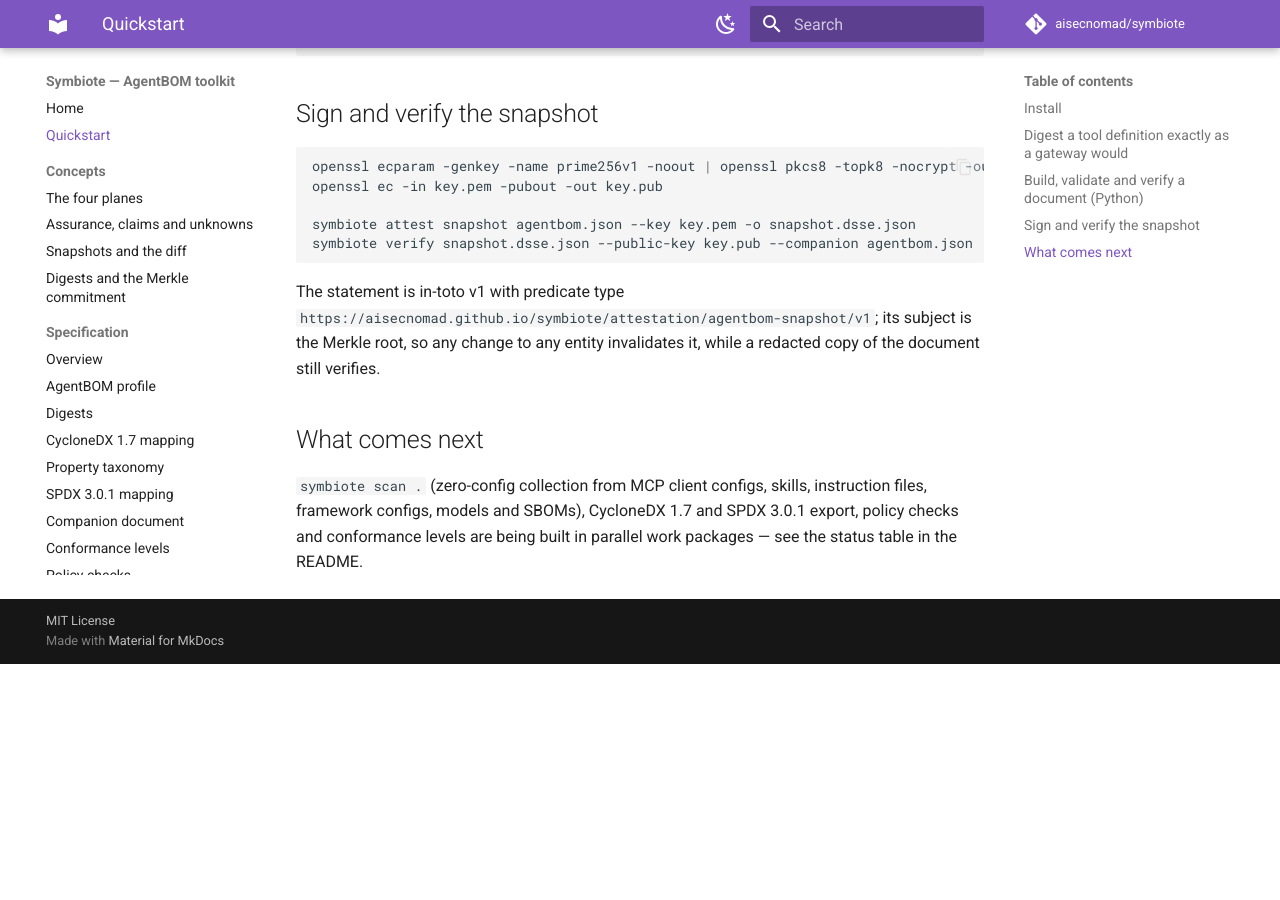
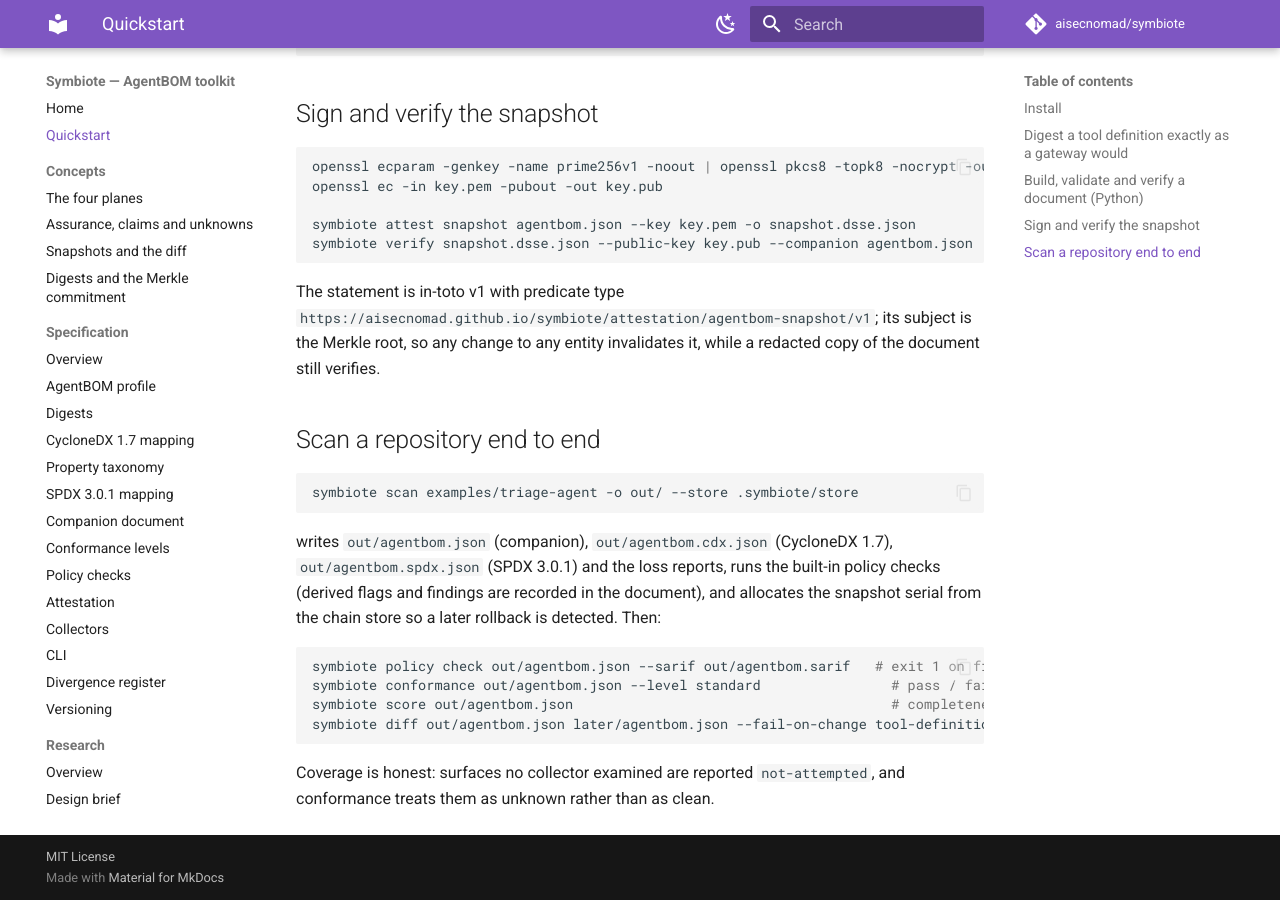
Before and after one commit to Hunzee-VC/Nexus-Symbiote, an MkDocs documentation site: the page built from docs/quickstart.md, in a window 1280 px wide and 900 px high, scrolled down 1463 px. Built offline with MkDocs 1.6.1 and Material for MkDocs 9.7.7, drawn with Linux system fonts in a browser that asks for light colours; comment, search, counter and statistics services are not loaded; before the commit the page ends 2127 px from its top, so only the background shows below that.

Commit message:
Update README and quickstart for policy, conformance, score, diff and chain-store commands
Co-Authored-By: Claude Fable 5.1 <noreply@anthropic.com>
Claude-Session: https://claude.ai/code/session_01JYWyP4jNcEyLFGbtPFH5g1

````diff
--- a/docs/quickstart.md
+++ b/docs/quickstart.md
@@ -83,8 +83,22 @@ The statement is in-toto v1 with predicate type
 `https://aisecnomad.github.io/symbiote/attestation/agentbom-snapshot/v1`; its subject is the Merkle root, so any
 change to any entity invalidates it, while a redacted copy of the document still verifies.
 
-## What comes next
+## Scan a repository end to end
 
-`symbiote scan .` (zero-config collection from MCP client configs, skills, instruction files, framework
-configs, models and SBOMs), CycloneDX 1.7 and SPDX 3.0.1 export, policy checks and conformance levels are being
-built in parallel work packages — see the status table in the README.
+```bash
+symbiote scan examples/triage-agent -o out/ --store .symbiote/store
+```
+
+writes `out/agentbom.json` (companion), `out/agentbom.cdx.json` (CycloneDX 1.7), `out/agentbom.spdx.json`
+(SPDX 3.0.1) and the loss reports, runs the built-in policy checks (derived flags and findings are recorded in
+the document), and allocates the snapshot serial from the chain store so a later rollback is detected. Then:
+
+```bash
+symbiote policy check out/agentbom.json --sarif out/agentbom.sarif   # exit 1 on findings at or above --fail-on
+symbiote conformance out/agentbom.json --level standard                # pass / fail / unknown per requirement
+symbiote score out/agentbom.json                                       # completeness, never a trust score
+symbiote diff out/agentbom.json later/agentbom.json --fail-on-change tool-definition-changed
+```
+
+Coverage is honest: surfaces no collector examined are reported `not-attempted`, and conformance treats them
+as unknown rather than as clean.
````
Also changed, not shown: README.md (+18 -6 lines).
